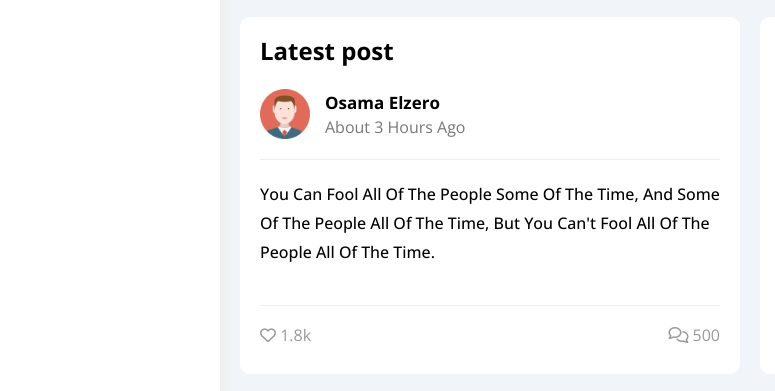
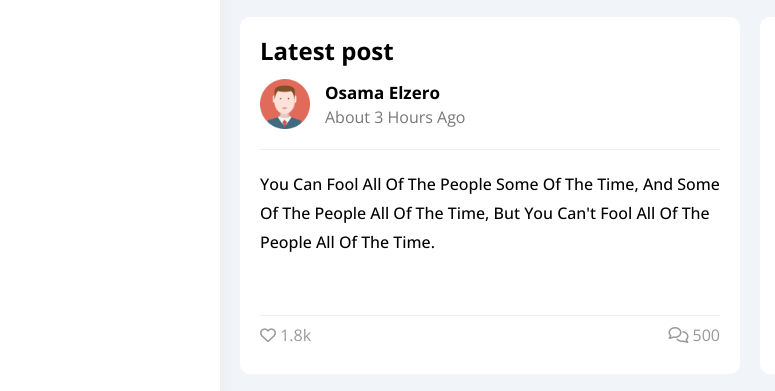
Before and after one commit to Aabdalah/template-4, a plain HTML site: page index.html in a window 1280 px wide. Shown: the part 2307-2698 px from the top of the page, 0-775 px from the left. Drawn offline with nearby package versions, Linux system fonts and the light colour scheme.

Commit message:
Add files via upload

```diff
--- a/css/style.css
+++ b/css/style.css
@@ -647,7 +647,7 @@ article:nth-child(9) .cirlce{
 article:nth-child(9) .cirlce:not(.last)::after{
     content: "";
     width: 2px;
-    height: 27px;
+    height: 40px;
     position: absolute;
     top: 100%;
     left:50%;
@@ -719,6 +719,7 @@ article:nth-child(10) .section-list-item:nth-child(4) span:after{
 /*elventh article start*/
 article:nth-child(11){
     min-height: 350px;
+    gap: 10px;
 }
 article:nth-child(11) .post-header{
     width: 100%;
@@ -744,6 +745,8 @@ article:nth-child(11) .post-main{
     font-weight: 500;
     line-height: 1.8;
     flex-grow: 1;
+    display: flex;
+    padding: 10px 0;
 }
 article:nth-child(11) .post-footer{
     color: #999999;
```
